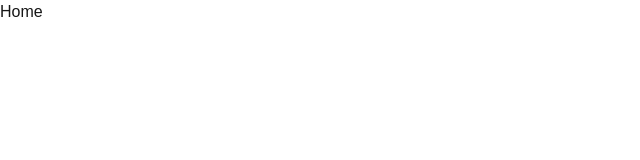
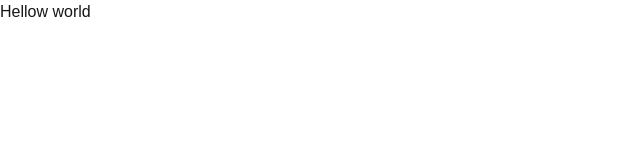
Before and after one commit to Dantilldev/ai-workshop, a Next.js app: page / in a window 1280 px wide. Shown: the top 160 px of the page, without its empty margins (0-640 px from the left). Built offline with nearby package versions, Linux system fonts and the light colour scheme.

Commit message:
added test paragraph to test git pull

```diff
--- a/pages/index.js
+++ b/pages/index.js
@@ -1,4 +1,4 @@
-import {Geist, Geist_Mono} from 'next/font/google';
+import { Geist, Geist_Mono } from 'next/font/google';
 
 const geistSans = Geist({
   variable: '--font-geist-sans',
@@ -11,5 +11,9 @@ const geistMono = Geist_Mono({
 });
 
 export default function Home() {
-  return <div>Home</div>;
+  return (
+    <div>
+      <p>Hellow world</p>
+    </div>
+  );
 }
```
